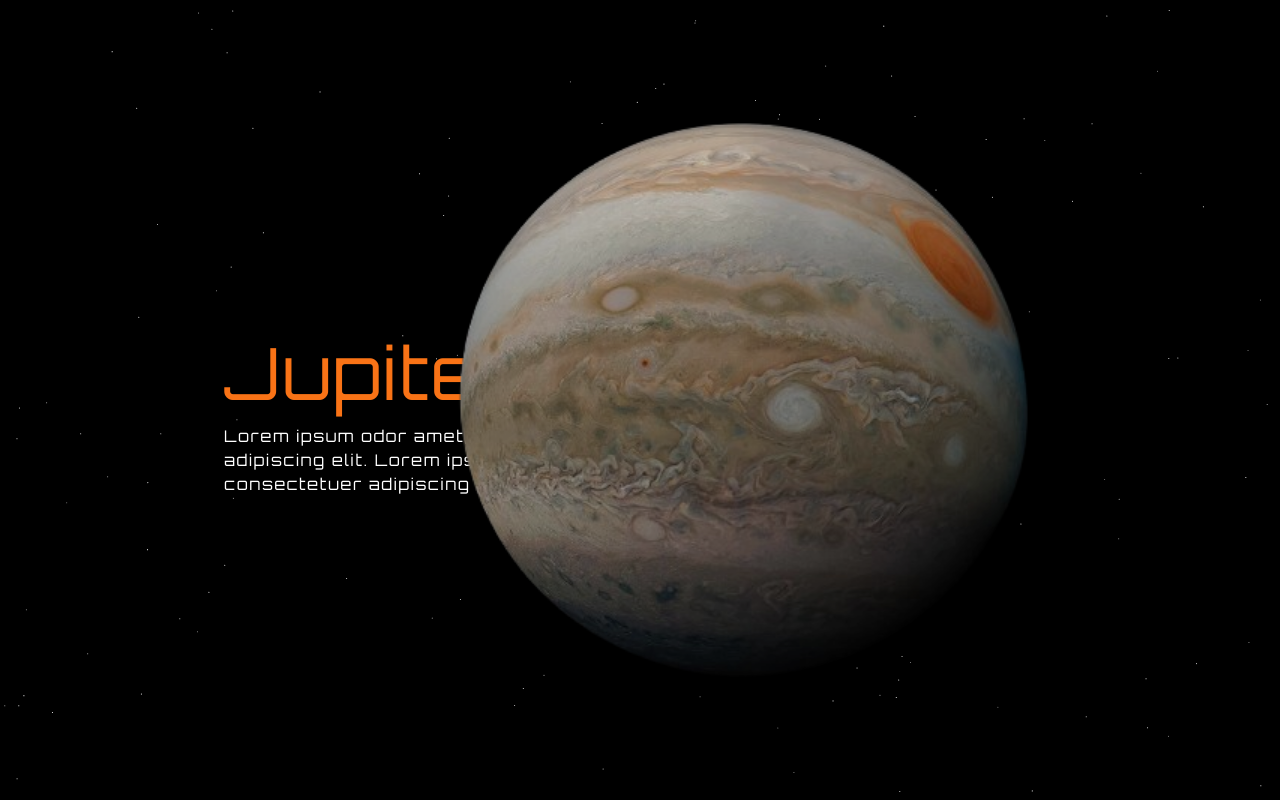
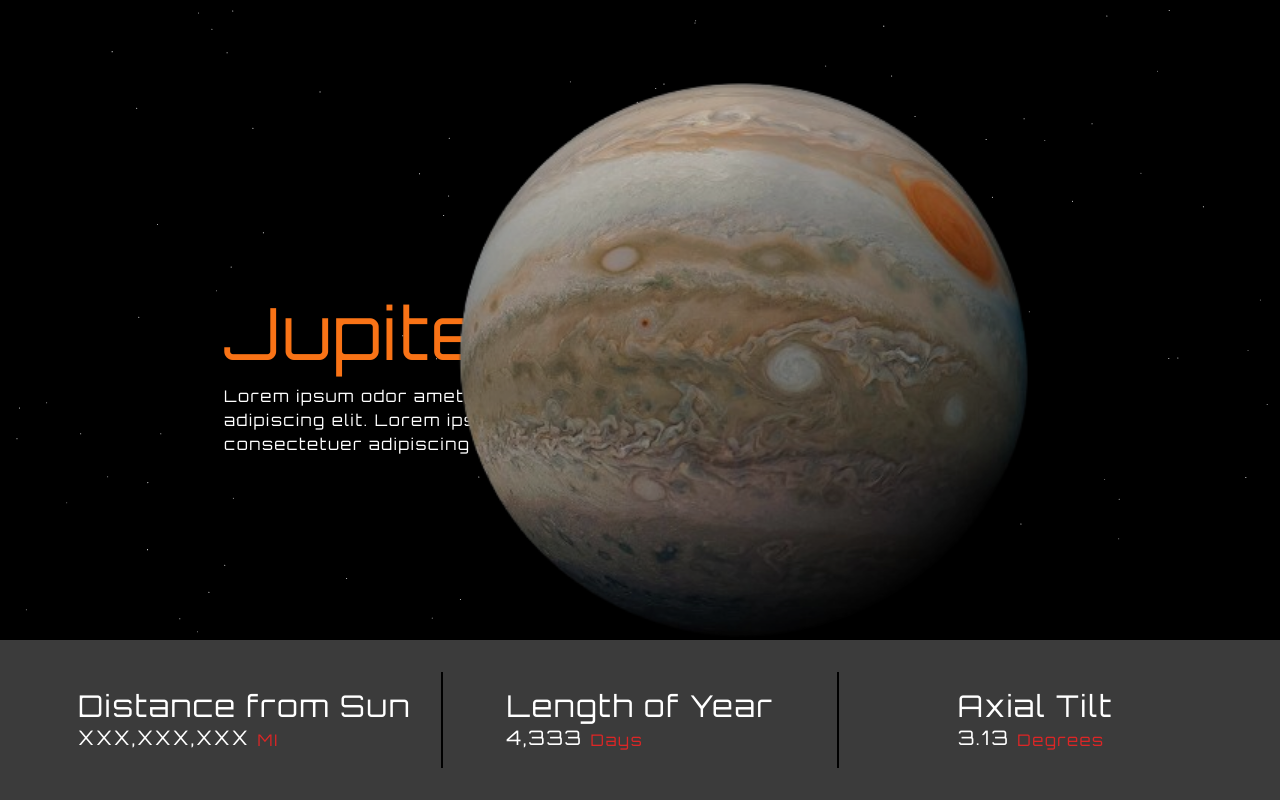
Before and after one commit to brendanparrycs/GPH-214-Website, a React (Vite) app in the folder client/: page / in a window 1280 px wide. Built offline with nearby package versions, Linux system fonts and the light colour scheme.

Commit message:
Progress on title screen.
Need to apply scaling for all devices to title screen next.

```diff
--- a/client/src/App.jsx
+++ b/client/src/App.jsx
@@ -1,4 +1,4 @@
-import TitleScreen from "./components/titleScreen";
+import TitleScreen from "./components/screens/titleScreen";
 
 export default function App() {
   return <TitleScreen />;
--- /dev/null
+++ b/client/src/components/screens/titleScreen.jsx
@@ -0,0 +1,37 @@
+import { ShootingStars } from "../ui/shooting-stars";
+import { StarsBackground } from "../ui/stars-background";
+import jupiter from "../../images/jupiter.png";
+import VerticalDivider from "../verticalDivider";
+import SubSection from "../subSection";
+
+export default function TitleScreen() {
+  // TODO: add scaling to title screen
+  return (
+    <div className="w-screen h-screen">
+      {/* main */}
+      <div className="w-screen h-full bg-black">
+        <div className="absolute top-[35%] left-56 w-1/3">
+          <h1 className="text-orange-500 text-7xl my-4">Jupiter</h1>
+          <p>
+            Lorem ipsum odor amet, consectetuer adipiscing elit. Lorem ipsum
+            odor amet, consectetuer adipiscing elit.
+          </p>
+        </div>
+        <img
+          src={jupiter}
+          className="absolute top-[45%] -translate-y-1/2 right-56 scale-150 brightness-75"
+        />
+        <ShootingStars />
+        <StarsBackground />
+      </div>
+      {/* Subsection */}
+      <div className="absolute bottom-0 w-screen h-40 bg-space-gray px-12 py-8 flex justify-between items-center">
+        <SubSection title="Distance from Sun" value="XXX,XXX,XXX" unit="MI" />
+        <VerticalDivider className="bg-black" />
+        <SubSection title="Length of Year" value="4,333" unit="Days" />
+        <VerticalDivider className="bg-black" />
+        <SubSection title="Axial Tilt" value="3.13" unit="Degrees" />
+      </div>
+    </div>
+  );
+}
--- /dev/null
+++ b/client/src/components/subSection.jsx
@@ -0,0 +1,13 @@
+export default function SubSection({ title, value, unit }) {
+  return (
+    <div className="h-full flex flex-col flex-1 justify-center items-center">
+      <div>
+        <p className="text-3xl">{title}</p>
+        <p className="text-xl flex items-end text-left">
+          {value}
+          <span className="text-red-600 text-base ml-2">{unit}</span>
+        </p>
+      </div>
+    </div>
+  );
+}
--- a/client/src/components/titleScreen.jsx
+++ /dev/null
@@ -1,23 +0,0 @@
-import { ShootingStars } from "../components/ui/shooting-stars";
-import { StarsBackground } from "../components/ui/stars-background";
-import jupiter from "../images/jupiter.png";
-
-export default function TitleScreen() {
-  return (
-    <div className="w-screen h-screen bg-black">
-      <div className="absolute top-[40%] left-56 left- left- w-1/3">
-        <h1 className="text-orange-500 text-7xl my-4">Jupiter</h1>
-        <p className="text-white">
-          Lorem ipsum odor amet, consectetuer adipiscing elit. Lorem ipsum odor
-          amet, consectetuer adipiscing elit.
-        </p>
-      </div>
-      <img
-        src={jupiter}
-        className="absolute top-1/2 -translate-y-1/2 right-56 scale-150 brightness-75"
-      />
-      <ShootingStars />
-      <StarsBackground />
-    </div>
-  );
-}
--- /dev/null
+++ b/client/src/components/verticalDivider.jsx
@@ -0,0 +1,3 @@
+export default function VerticalDivider({ className }) {
+  return <div className={`w-[2px] h-full ${className}`}></div>;
+}
--- a/client/src/index.css
+++ b/client/src/index.css
@@ -8,5 +8,6 @@
   html {
     font-family: "Orbitron", sans-serif;
     @apply tracking-widest;
+    @apply text-white;
   }
 }
--- a/client/tailwind.config.js
+++ b/client/tailwind.config.js
@@ -2,7 +2,11 @@
 export default {
   content: ["./index.html", "./src/**/*.{js,ts,jsx,tsx}"],
   theme: {
-    extend: {},
+    extend: {
+      colors: {
+        "space-gray": "#3B3B3B",
+      },
+    },
   },
   plugins: [],
 };
```
